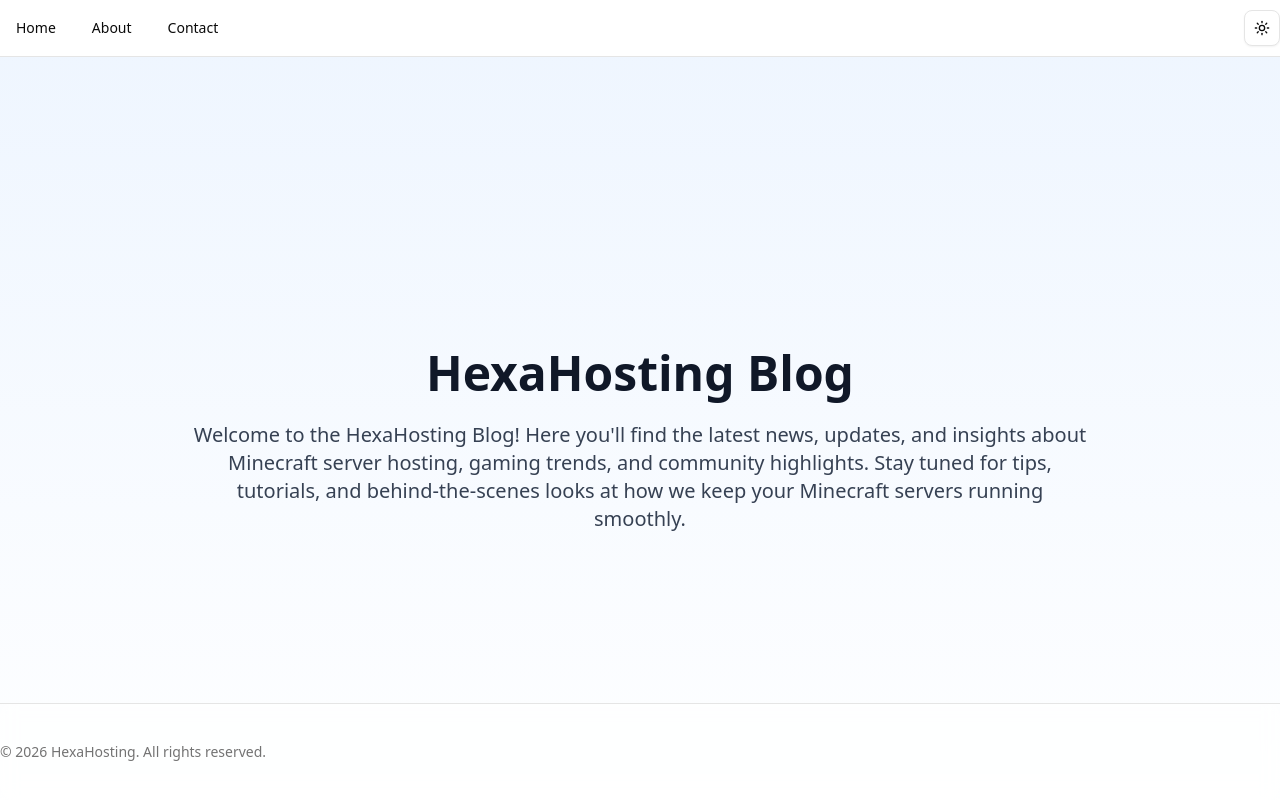
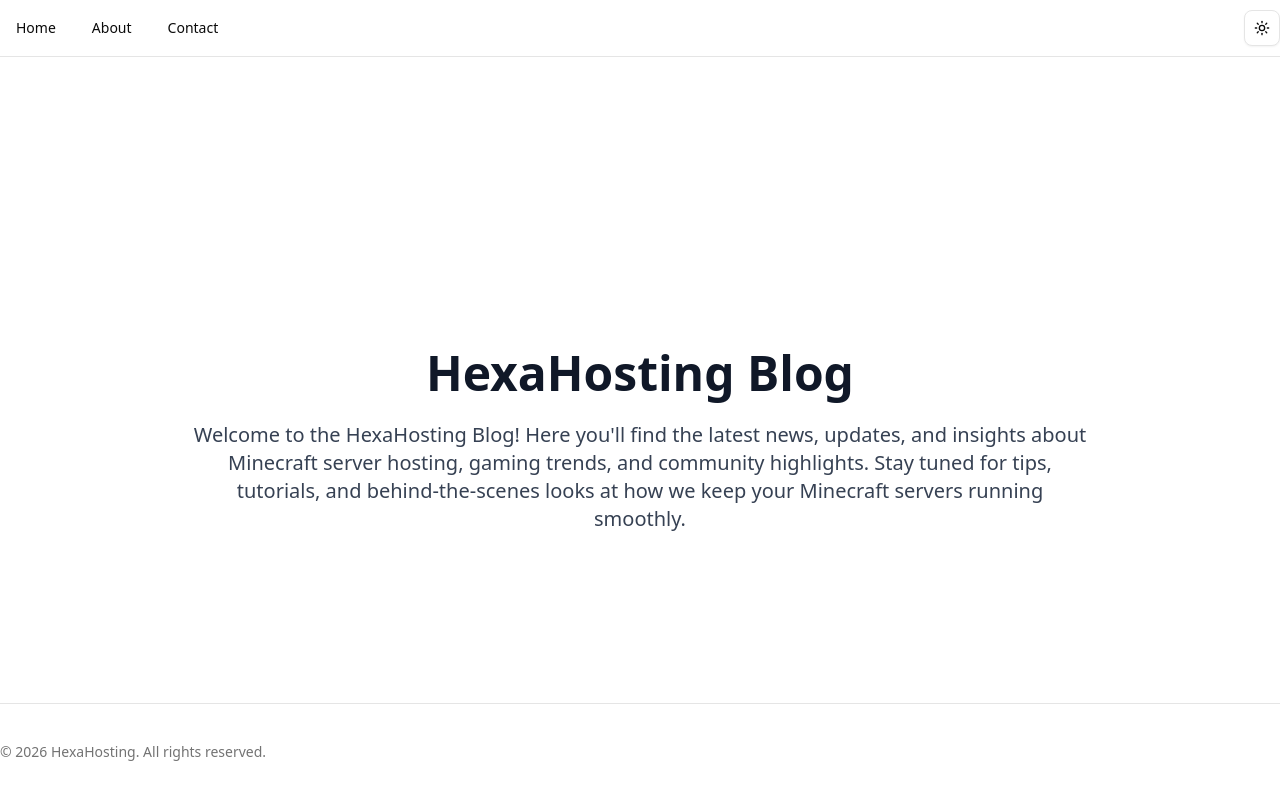
Before and after one commit to S0FTS0RR0W/HexaHosting-Site, a Next.js app: page /blog in a window 1280 px wide. Shown: the top 800 px of the page. Built offline with nearby package versions, Linux system fonts and the light colour scheme.

Commit message:
Feat: update page styling

```diff
--- a/app/blog/page.tsx
+++ b/app/blog/page.tsx
@@ -20,7 +20,7 @@
 
 export default function Blog() {
     return (
-        <main className="flex min-h-screen flex-col items-center justify-center p-8 bg-gradient-to-b from-blue-50 to-white dark:from-gray-900 dark:to-gray-800">
+        <main className="flex min-h-screen flex-col items-center justify-center p-8 sm:p-16 md:p-24">
             <div className="max-w-4xl mx-auto text-center">
                 <h1 className="text-5xl font-bold mb-6 text-gray-900 dark:text-white">
                     HexaHosting Blog
```
